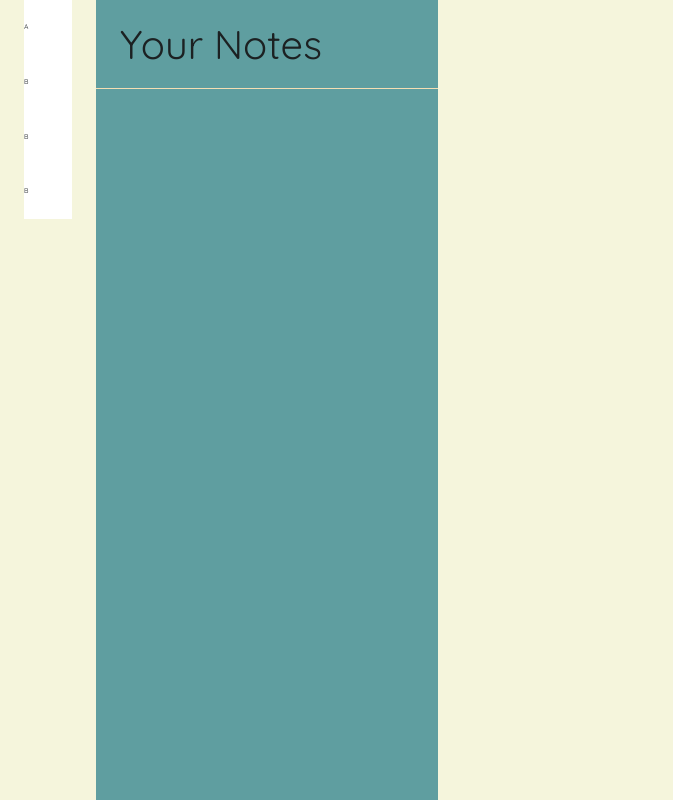
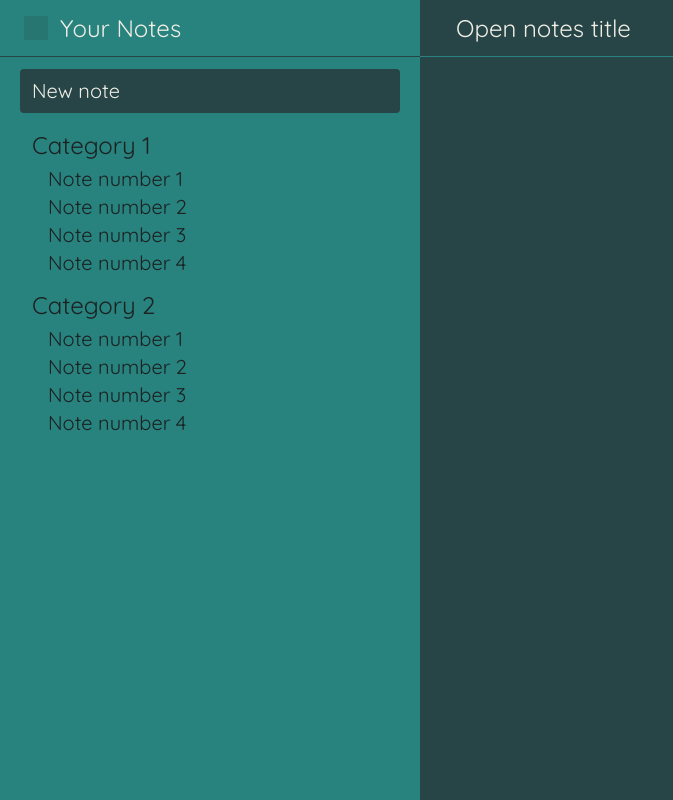
Before and after one commit to nicolapasqua99/nicolapasqualini.it, a Next.js app: page /easynote in a window 1280 px wide. Shown: the whole page, without its empty margins (0-673 px from the left). Built offline with nearby package versions, Linux system fonts and the light colour scheme.

Commit message:
Minor changes to portfolio styles

```diff
--- a/app/(portfolio)/myself.tsx
+++ b/app/(portfolio)/myself.tsx
@@ -54,8 +54,7 @@ class MySelf extends React.Component {
                 <MySelfImg src="../img/newportfolio/photocolorsoldnew.svg" />
                 <MySelfTitle>Who i am</MySelfTitle>
                 <MySelfText primary={this.state.primary}>
-                    Hi! I&apos;m Nicola Pasqualini and I&apos;m studying Interface and Communication Technology at the University of Trento. I love to develop software or interfaces and think about how they will help people. My biggest passion is to
-                    get myself and my work every day better.
+                    Hi! I&apos;m Nicola Pasqualini and I&apos; work as a frontend developer at Arcoda srl, in Trento. I&apos;m passionate about learning new technologies and resolve complex problem. I also love 3d printing and hiking.
                 </MySelfText>
             </>
         )
--- a/app/easynote/page.css
+++ b/app/easynote/page.css
@@ -1,34 +1,68 @@
 main {
+    --primary: #28827d;
+    --secondary: #EFEEE5;
+    --tertiary: #274546;
+    --tertiary-low-opacity: rgba(39, 69, 70, .2);
     width: 100vw;
     height: 100vh;
     display: flex;
     flex-direction: row;
-    .sidebar_menu, .sidebar_navigator, .textarea_container {
-        height: 100%;
+}
+.sidebar {
+    height: 100%;
+    width: 420px;
+    background-color: var(--primary);
+    .header-title-container {
+        border-bottom: 1px solid var(--tertiary);
     }
-    .sidebar_menu {
-        width: 48px;
-        padding: 0px 24px;
-        background-color: beige;
-        div {
-            width: 48px;
-            padding: 24px 0;
-            background-color: white;
-        }
+}
+.textarea-container {
+    height: 100%;
+    width: calc(100% - 420px);
+    background-color: var(--tertiary);
+    .header-title-container {
+        border-bottom: 1px solid var(--primary);
     }
-    .sidebar_navigator {
-        width: 520px;
-        background-color: cadetblue;
-        h1 {
-            font-size: 40px;
-            padding: 24px;
-            border-bottom: 1px solid wheat;
-        }
-    }
-    .textarea_container {
-        width: -webkit-fill-available;
-        background-color: beige;
-    }
+}
+.header-title-container {
+    height: 24px;
+    padding: 16px 24px;
+    width: calc(100% - 48px);
+    display: flex;
+    flex-direction: row;
+    align-items: center;
+    justify-content: flex-start;
+}
+.logo{
+    display: inline-block;
+    width: 24px;
+    height: 24px;
+    background-color: var(--tertiary-low-opacity);
+}
+.header-title {
+    font-size: 24px;
+    text-indent: 12px;
+    color: var(--secondary);
+}
+.new-note-button {
+    display: block;
+    width: 380px;
+    padding: 12px 0px;
+    font-size: 20px;
+    margin: 12px auto;
+    background-color: var(--tertiary);
+    color: var(--secondary);
+    text-indent: 12px;
+    border-radius: 4px;
+    cursor: pointer;
+}
+.note-list-category {
+    margin: 20px 32px 12px;
+    font-size: 24px;
+}
+.note-list-element {
+    margin: 8px 32px 8px 48px;
+    font-size: 20px;
 }
 
 @media (prefers-color-scheme: dark) {
--- a/app/easynote/page.tsx
+++ b/app/easynote/page.tsx
@@ -4,17 +4,27 @@ export default function Home() {
 
     return (
         <main>
-            <div className="sidebar_menu">
-                <div>A</div>
-                <div>B</div>
-                <div>B</div>
-                <div>B</div>
+            <div className="sidebar">
+                <div className='header-title-container'>
+                    <i className='logo'></i>
+                    <h2 className='header-title'>Your Notes</h2>
+                </div>
+                <div className='new-note-button'>New note</div>
+                <p className='note-list-category'>Category 1</p>
+                <p className='note-list-element'>Note number 1</p>
+                <p className='note-list-element'>Note number 2</p>
+                <p className='note-list-element'>Note number 3</p>
+                <p className='note-list-element'>Note number 4</p>
+                <p className='note-list-category'>Category 2</p>
+                <p className='note-list-element'>Note number 1</p>
+                <p className='note-list-element'>Note number 2</p>
+                <p className='note-list-element'>Note number 3</p>
+                <p className='note-list-element'>Note number 4</p>
             </div>
-            <div className="sidebar_navigator">
-                <h1>Your Notes</h1>
-            </div>
-            <div className="textarea_container">
-
+            <div className="textarea-container">
+                <div className='header-title-container'>
+                    <h2 className='header-title'>Open notes title</h2>
+                </div>
             </div>
         </main>
     )
```
Also changed, not shown: app/(portfolio)/page.tsx (+9 -1 lines), app/(vacations)/vacation_data.csv (added).
